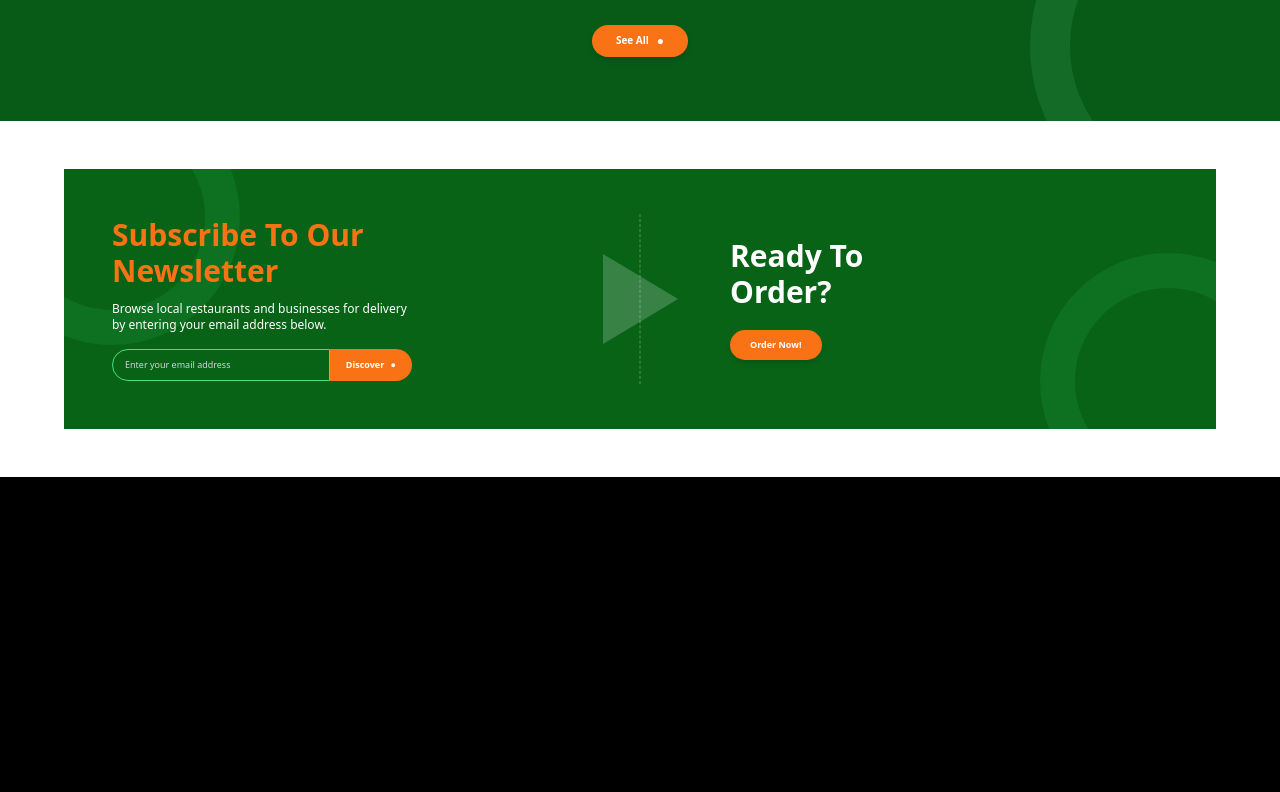
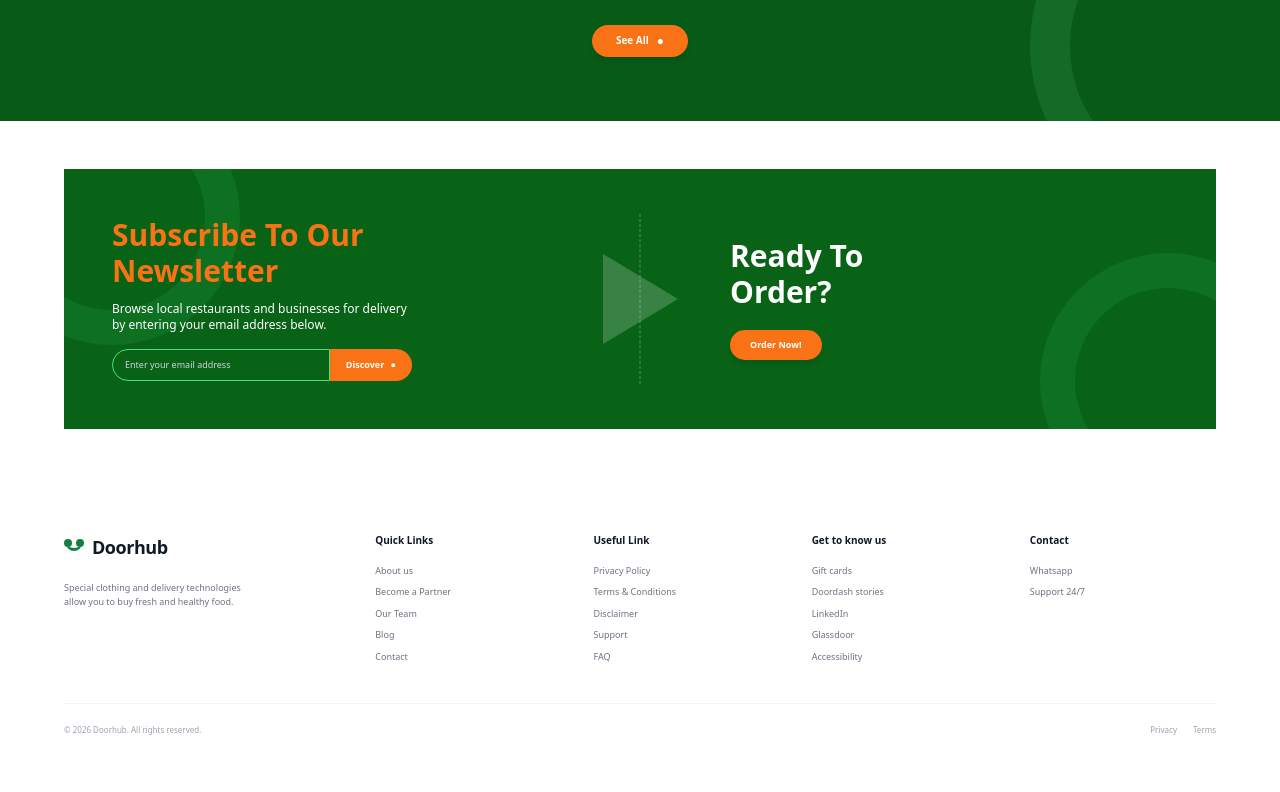
Before and after one commit to Yasir-Ullah/DoorHub, a plain HTML site: page index.html in a window 1280 px wide. Shown: the part 3714-4506 px from the top of the page. Before the commit the page ends 4191 px from the top, so only its background shows below. Drawn offline with nearby package versions, Linux system fonts and the light colour scheme.

Commit message:
Add footer section with brand info, quick links, and contact details

```diff
--- a/index.html
+++ b/index.html
@@ -1336,6 +1336,204 @@
         </div>
       </section>
 
+      <!-- ================= FOOTER ================= -->
+
+      <footer class="bg-white px-6 py-10 md:py-14">
+        <div
+          class="max-w-6xl mx-auto grid grid-cols-2 md:grid-cols-[1.5fr_1fr_1fr_1fr_1fr] gap-x-8 gap-y-8"
+        >
+          <!-- ================= BRAND ================= -->
+
+          <div class="col-span-2 md:col-span-1">
+            <!-- Logo -->
+            <a href="#" class="inline-flex items-center gap-2">
+              <!-- Logo icon -->
+              <span class="relative w-5 h-4 flex items-center justify-center">
+                <span
+                  class="absolute w-4 h-2 rounded-b-full border-b-[3px] border-green-700"
+                ></span>
+
+                <span
+                  class="absolute left-0 top-0 w-2 h-2 rounded-full bg-green-700"
+                ></span>
+
+                <span
+                  class="absolute right-0 top-0 w-2 h-2 rounded-full bg-green-700"
+                ></span>
+              </span>
+
+              <span class="text-lg font-bold tracking-tight text-gray-900">
+                Doorhub
+              </span>
+            </a>
+
+            <!-- Description -->
+            <p
+              class="mt-5 max-w-[190px] text-[9px] leading-[1.6] text-gray-500"
+            >
+              Special clothing and delivery technologies allow you to buy fresh
+              and healthy food.
+            </p>
+          </div>
+
+          <!-- ================= QUICK LINKS ================= -->
+
+          <div>
+            <h3 class="text-[10px] font-bold text-gray-900">Quick Links</h3>
+
+            <ul class="mt-4 space-y-2 text-[9px] text-gray-500">
+              <li>
+                <a href="#" class="hover:text-green-700 transition">
+                  About us
+                </a>
+              </li>
+
+              <li>
+                <a href="#" class="hover:text-green-700 transition">
+                  Become a Partner
+                </a>
+              </li>
+
+              <li>
+                <a href="#" class="hover:text-green-700 transition">
+                  Our Team
+                </a>
+              </li>
+
+              <li>
+                <a href="#" class="hover:text-green-700 transition"> Blog </a>
+              </li>
+
+              <li>
+                <a href="#" class="hover:text-green-700 transition">
+                  Contact
+                </a>
+              </li>
+            </ul>
+          </div>
+
+          <!-- ================= USEFUL LINKS ================= -->
+
+          <div>
+            <h3 class="text-[10px] font-bold text-gray-900">Useful Link</h3>
+
+            <ul class="mt-4 space-y-2 text-[9px] text-gray-500">
+              <li>
+                <a href="#" class="hover:text-green-700 transition">
+                  Privacy Policy
+                </a>
+              </li>
+
+              <li>
+                <a href="#" class="hover:text-green-700 transition">
+                  Terms &amp; Conditions
+                </a>
+              </li>
+
+              <li>
+                <a href="#" class="hover:text-green-700 transition">
+                  Disclaimer
+                </a>
+              </li>
+
+              <li>
+                <a href="#" class="hover:text-green-700 transition">
+                  Support
+                </a>
+              </li>
+
+              <li>
+                <a href="#" class="hover:text-green-700 transition"> FAQ </a>
+              </li>
+            </ul>
+          </div>
+
+          <!-- ================= GET TO KNOW US ================= -->
+
+          <div>
+            <h3 class="text-[10px] font-bold text-gray-900">Get to know us</h3>
+
+            <ul class="mt-4 space-y-2 text-[9px] text-gray-500">
+              <li>
+                <a href="#" class="hover:text-green-700 transition">
+                  Gift cards
+                </a>
+              </li>
+
+              <li>
+                <a href="#" class="hover:text-green-700 transition">
+                  Doordash stories
+                </a>
+              </li>
+
+              <li>
+                <a href="#" class="hover:text-green-700 transition">
+                  LinkedIn
+                </a>
+              </li>
+
+              <li>
+                <a href="#" class="hover:text-green-700 transition">
+                  Glassdoor
+                </a>
+              </li>
+
+              <li>
+                <a href="#" class="hover:text-green-700 transition">
+                  Accessibility
+                </a>
+              </li>
+            </ul>
+          </div>
+
+          <!-- ================= CONTACT ================= -->
+
+          <div>
+            <h3 class="text-[10px] font-bold text-gray-900">Contact</h3>
+
+            <ul class="mt-4 space-y-2 text-[9px] text-gray-500">
+              <li>
+                <a
+                  href="https://wa.me/"
+                  class="hover:text-green-700 transition"
+                >
+                  Whatsapp
+                </a>
+              </li>
+
+              <li>
+                <a
+                  href="tel:+0000000000"
+                  class="hover:text-green-700 transition"
+                >
+                  Support 24/7
+                </a>
+              </li>
+            </ul>
+          </div>
+        </div>
+
+        <!-- ================= BOTTOM ================= -->
+
+        <div
+          class="max-w-6xl mx-auto mt-10 pt-5 border-t border-gray-100 flex flex-col sm:flex-row items-center justify-between gap-3"
+        >
+          <p class="text-[8px] text-gray-400">
+            © 2026 Doorhub. All rights reserved.
+          </p>
+
+          <div class="flex gap-4">
+            <a href="#" class="text-[8px] text-gray-400 hover:text-green-700">
+              Privacy
+            </a>
+
+            <a href="#" class="text-[8px] text-gray-400 hover:text-green-700">
+              Terms
+            </a>
+          </div>
+        </div>
+      </footer>
+
       <!-- ================= ARTICLE SLIDER JS ================= -->
 
       <script>
```
